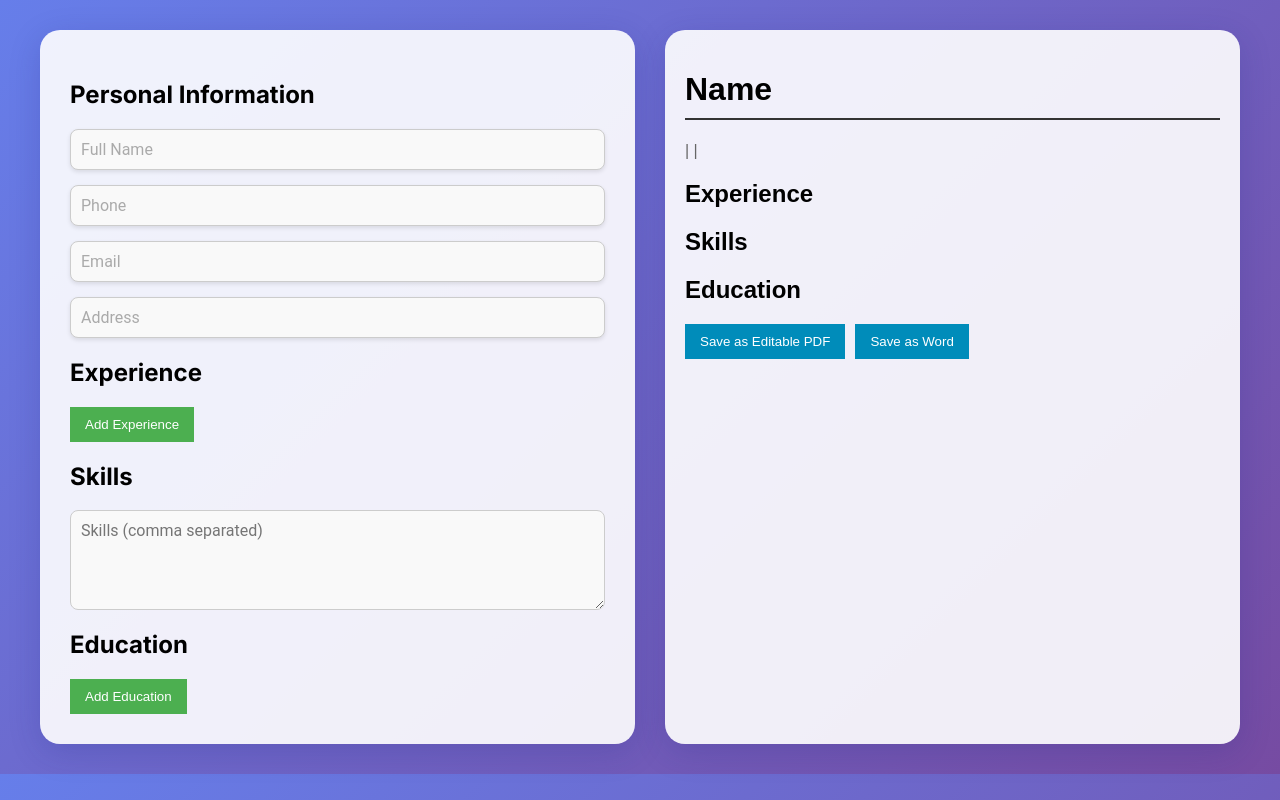
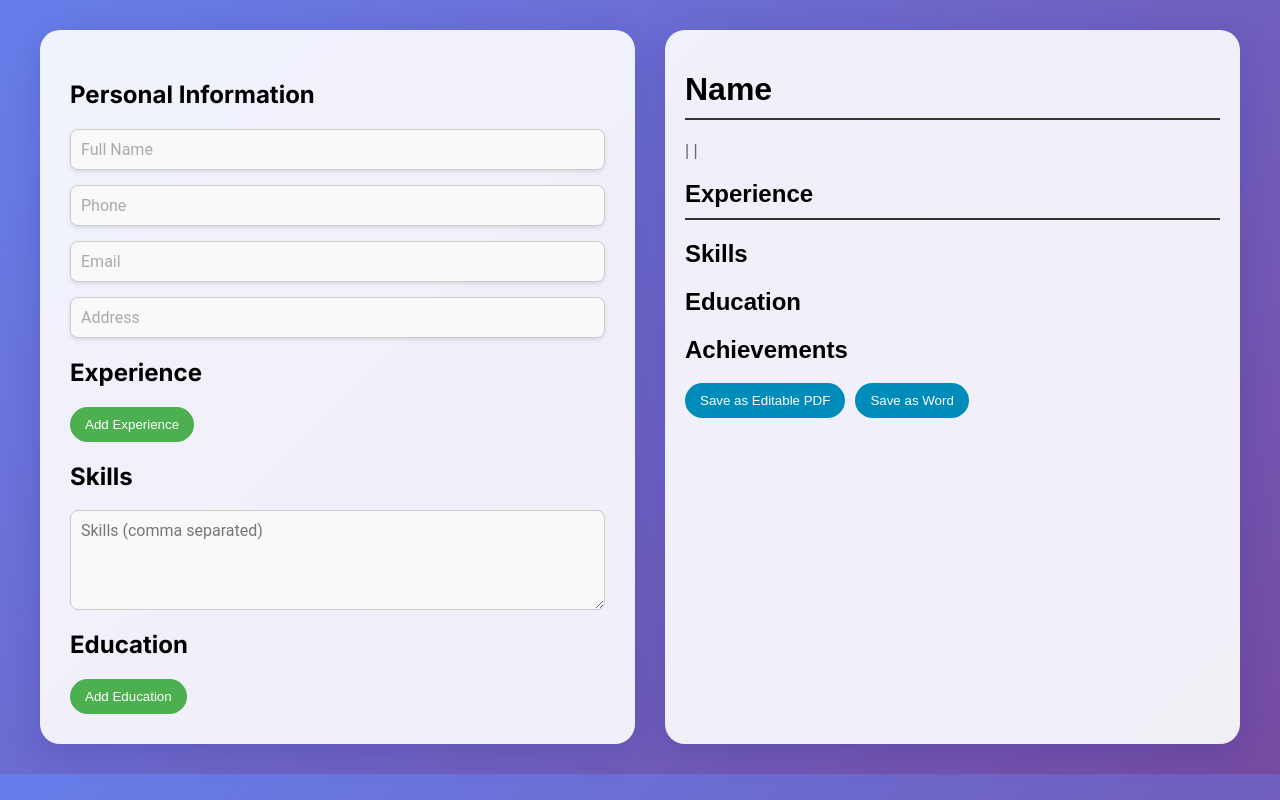
Before and after one commit to Izalfront/generate-resume, a React (Create React App) app: page /generate-resume in a window 1280 px wide. Built offline with nearby package versions, Linux system fonts and the light colour scheme.

Commit message:
develop 85% progress

```diff
--- a/src/components/ResumeForm.css
+++ b/src/components/ResumeForm.css
@@ -58,4 +58,5 @@ textarea {
   padding: 10px 15px;
   border: none;
   cursor: pointer;
+  border-radius: 50px;
 }
--- a/src/components/ResumeForm.jsx
+++ b/src/components/ResumeForm.jsx
@@ -1,5 +1,6 @@
 import React, { useState } from 'react';
 import './ResumeForm.css';
+
 function ResumeForm({ updateResume }) {
   const [formData, setFormData] = useState({
     name: '',
@@ -9,6 +10,7 @@ function ResumeForm({ updateResume }) {
     experience: [],
     skills: '',
     education: [],
+    achievements: '',
   });
 
   const handleChange = (e) => {
@@ -33,7 +35,7 @@ function ResumeForm({ updateResume }) {
   const addEducation = () => {
     setFormData({
       ...formData,
-      education: [...formData.education, { institution: '', degree: '', graduationDate: '' }],
+      education: [...formData.education, { institution: '', degree: '', graduationDate: '', achievements: '' }],
     });
   };
 
@@ -71,6 +73,7 @@ function ResumeForm({ updateResume }) {
           <input type="text" placeholder="Institution" value={edu.institution} onChange={(e) => updateEducation(index, 'institution', e.target.value)} />
           <input type="text" placeholder="Degree" value={edu.degree} onChange={(e) => updateEducation(index, 'degree', e.target.value)} />
           <input type="text" placeholder="Graduation Date" value={edu.graduationDate} onChange={(e) => updateEducation(index, 'graduationDate', e.target.value)} />
+          <textarea placeholder="Achievements" value={edu.achievements} onChange={(e) => updateEducation(index, 'achievements', e.target.value)}></textarea>
         </div>
       ))}
       <button onClick={addEducation}>Add Education</button>
--- a/src/components/ResumePreview.css
+++ b/src/components/ResumePreview.css
@@ -27,4 +27,10 @@
   border: none;
   cursor: pointer;
   margin-right: 10px;
+  border-radius: 50px;
 }
+
+.experience {
+  border-bottom: 2px solid #333;
+  padding-bottom: 10px;
+}
--- a/src/components/ResumePreview.js
+++ b/src/components/ResumePreview.js
@@ -52,7 +52,8 @@ function ResumePreview({ resumeData }) {
         doc.text(`${edu.institution} | ${edu.degree}`, 10, yPos + 10);
         doc.setFontSize(10);
         doc.text(edu.graduationDate, 10, yPos + 15);
-        yPos += 20;
+        doc.text(edu.achievements, 10, yPos + 20); // Corrected achievements field
+        yPos += 30;
       });
     }
 
@@ -60,8 +61,40 @@ function ResumePreview({ resumeData }) {
   };
 
   const generateWord = () => {
-    // Similar to the PDF generation, but using docx library
-    // ... (implement Word document generation here)
+    const doc = new Document();
+    const para = new Paragraph();
+
+    para.addRun(new TextRun(resumeData.name || 'Name').bold().fontSize(20));
+    para.addRun(new TextRun(`\n${resumeData.phone || ''} | ${resumeData.email || ''} | ${resumeData.address || ''}`).fontSize(10));
+    doc.addParagraph(para);
+
+    const experiencePara = new Paragraph('Experience').bold().fontSize(14);
+    doc.addParagraph(experiencePara);
+    if (Array.isArray(resumeData.experience)) {
+      resumeData.experience.forEach((exp) => {
+        const expPara = new Paragraph(`${exp.company} | ${exp.position}`).bold().fontSize(12);
+        expPara.addRun(new TextRun(`\n${exp.duration}\n${exp.description}`).fontSize(10));
+        doc.addParagraph(expPara);
+      });
+    }
+
+    const skillsPara = new Paragraph('Skills').bold().fontSize(14);
+    skillsPara.addRun(new TextRun(`\n${resumeData.skills || ''}`).fontSize(10));
+    doc.addParagraph(skillsPara);
+
+    const educationPara = new Paragraph('Education').bold().fontSize(14);
+    doc.addParagraph(educationPara);
+    if (Array.isArray(resumeData.education)) {
+      resumeData.education.forEach((edu) => {
+        const eduPara = new Paragraph(`${edu.institution} | ${edu.degree}`).bold().fontSize(12);
+        eduPara.addRun(new TextRun(`\n${edu.graduationDate}\n${edu.achievements}`).fontSize(10));
+        doc.addParagraph(eduPara);
+      });
+    }
+
+    Packer.toBlob(doc).then((blob) => {
+      saveAs(blob, 'resume.docx');
+    });
   };
 
   if (!resumeData) {
@@ -76,14 +109,14 @@ function ResumePreview({ resumeData }) {
           {resumeData.phone || ''} | {resumeData.email || ''} | {resumeData.address || ''}
         </p>
 
-        <h2>Experience</h2>
+        <h2 className="experience">Experience</h2>
         {Array.isArray(resumeData.experience) &&
           resumeData.experience.map((exp, index) => (
             <div key={index} className="experience-item">
               <h3>
                 {exp.company} | {exp.position}
               </h3>
-              <p>{exp.duration}</p>
+              <p>Duration: {exp.duration}</p>
               <p>{exp.description}</p>
             </div>
           ))}
@@ -99,8 +132,12 @@ function ResumePreview({ resumeData }) {
                 {edu.institution} | {edu.degree}
               </h3>
               <p>{edu.graduationDate}</p>
+              <p>{edu.achievements}</p>
             </div>
           ))}
+
+        <h2>Achievements</h2>
+        <p>{resumeData.achievements || ''}</p>
       </div>
       <button onClick={generateEditablePDF}>Save as Editable PDF</button>
       <button onClick={generateWord}>Save as Word</button>
```
